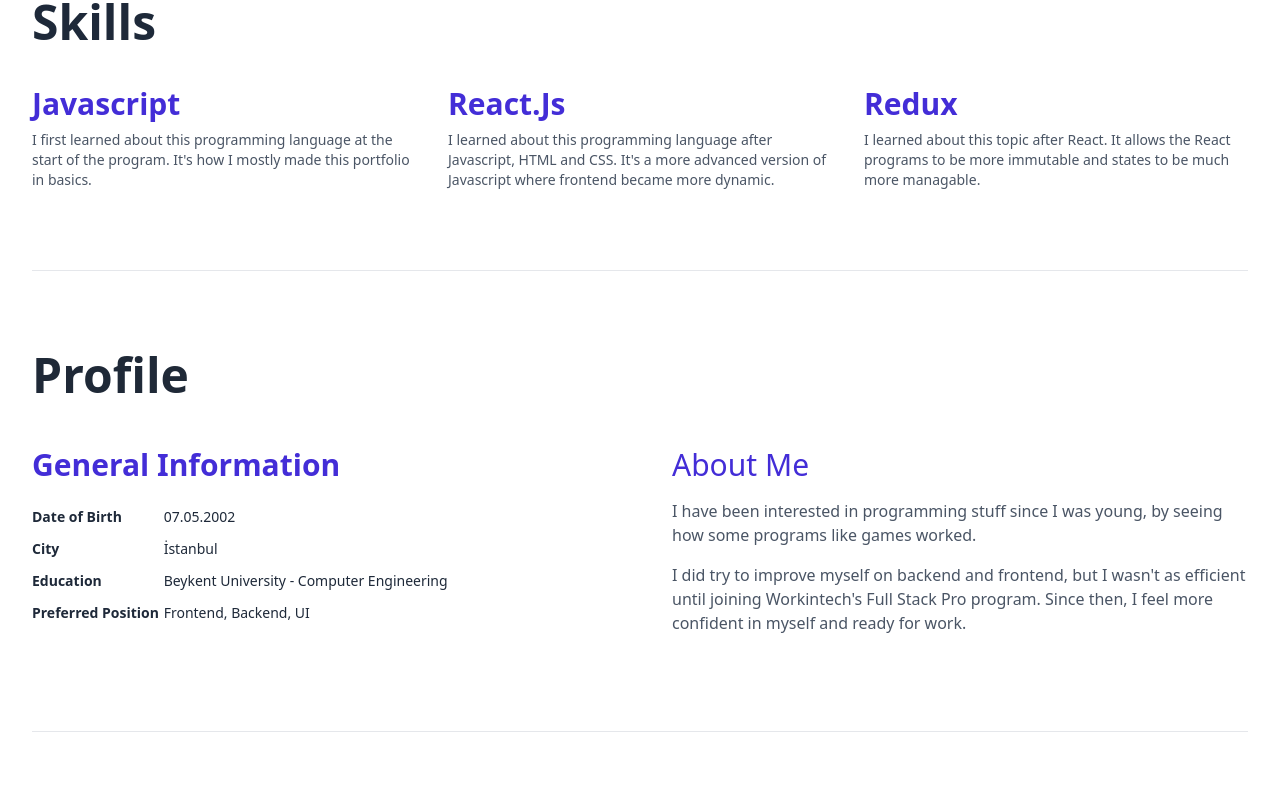
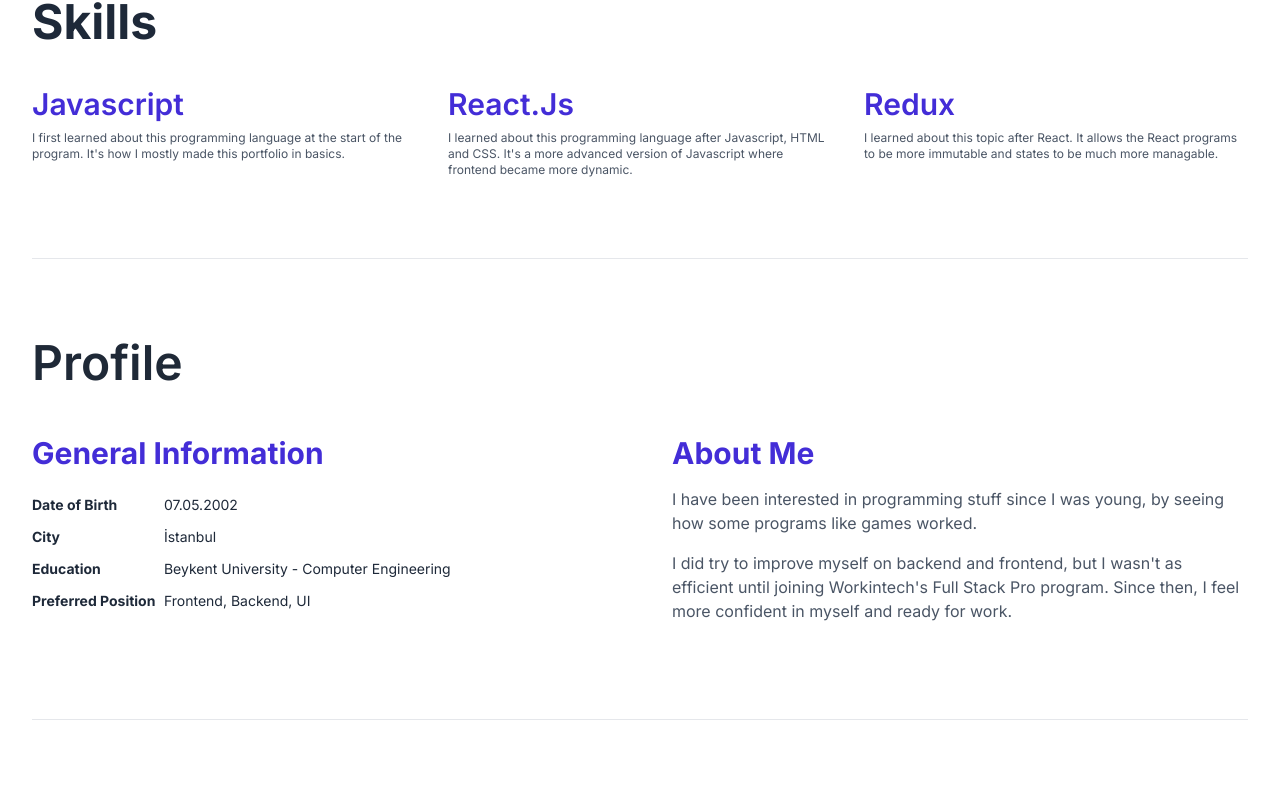
Before and after one commit to suckerman7/s12-frontend-portfolio, a React (Vite) app: page / in a window 1280 px wide. Shown: the part 974-1776 px from the top of the page. Built offline with nearby package versions, Linux system fonts and the light colour scheme.

Commit message:
Son dokunuşlar üzerinde çalışıyorum
fontu doğru font yaptım.
Profile About Me kısmını bold yaptım.

```diff
--- a/src/App.jsx
+++ b/src/App.jsx
@@ -13,7 +13,7 @@ export default function App() {
 
   return (
     <div className={theme === 'dark' ? "dark" : ""}>
-      <div className="min-h-screen bg-white text-gray-800 dark:bg-[#252128] dark:text-gray-100 transition-colors">
+      <div className="min-h-screen font-inter bg-white text-gray-800 dark:bg-[#252128] dark:text-gray-100 transition-colors">
         <PortfolioProvider>
           <Router>
             <Routes>
--- a/src/components/Profile.jsx
+++ b/src/components/Profile.jsx
@@ -23,7 +23,7 @@ export default function Profile() {
                 </div>
 
                 <div>
-                    <h2 className=' text-indigo-700 text-3xl mb-4 dark:text-[#B7AAFF]'>{profile.aboutTitle}</h2>
+                    <h2 className=' text-indigo-700 text-3xl font-bold mb-4 dark:text-[#B7AAFF]'>{profile.aboutTitle}</h2>
 
                     {profile.about.map((paragraph, index) => (
                         <p key={index} className='text-gray-600 mb-4 dark:text-white'>
--- a/src/components/Skills.jsx
+++ b/src/components/Skills.jsx
@@ -14,7 +14,7 @@ export default function Skills() {
                         <h3 className='text-3xl font-semibold text-indigo-700 mb-2 dark:text-[#B7AAFF]'>
                             {skill.title}
                         </h3>
-                        <p className='text-gray-600 text-sm dark:text-white'>
+                        <p className='text-gray-600 text-xs dark:text-white'>
                             {skill.description}
                         </p>
                     </div>
--- a/src/index.css
+++ b/src/index.css
@@ -1,2 +1,7 @@
 @config "../tailwind.config.js";
+@import url("https://fonts.googleapis.com/css2?family=Inter:ital,opsz,wght@0,14..32,100..900;1,14..32,100..900&family=Satisfy&display=swap");
 @import "tailwindcss";
+
+@theme {
+    --font-inter: "Inter", sans-serif;
+}
```
